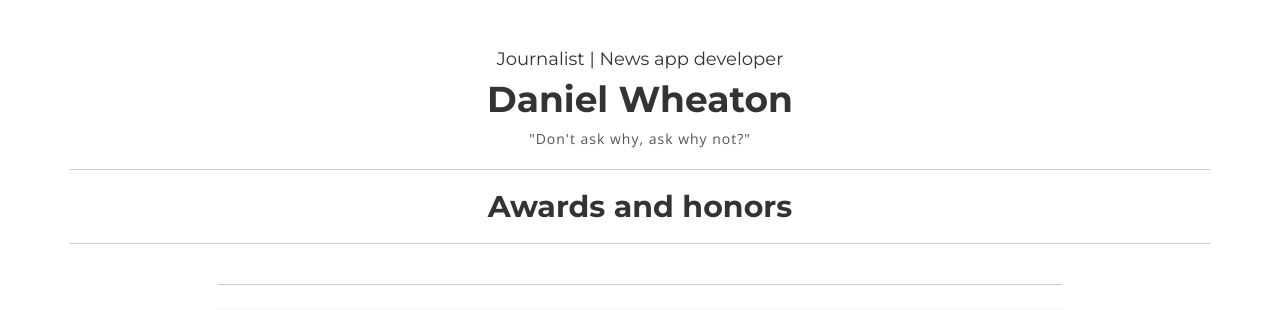
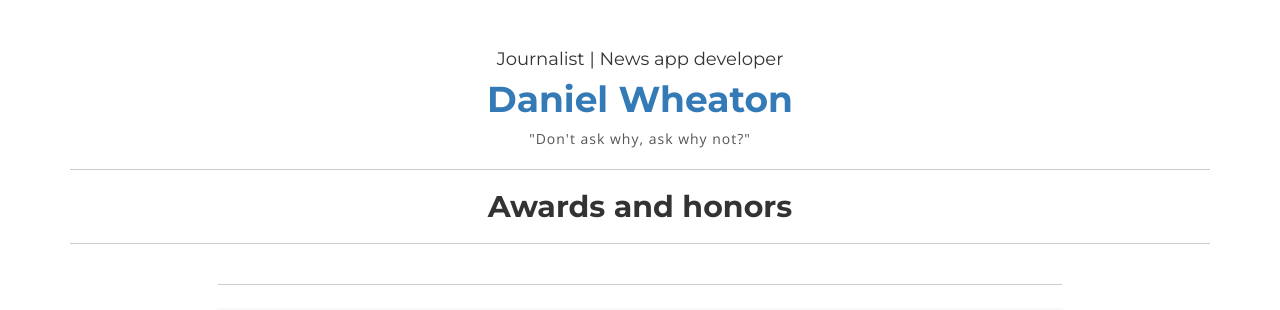
Before and after one commit to dwheaton2011/dwheaton2011.github.io, a plain HTML site: page awards.html in a window 1280 px wide. Shown: the top 310 px of the page. Drawn offline with nearby package versions, Linux system fonts and the light colour scheme.

Commit message:
Updated links

```diff
--- a/awards.html
+++ b/awards.html
@@ -14,7 +14,7 @@
 <body>
 <div class='container'>
 	<h4 style='font-weight:400' class='top'>Journalist | News app developer</h4>
-	<h1>Daniel Wheaton</h1>
+	<h1><a href="http://dwheaton2011.github.io/" style="text-decoration: none">Daniel Wheaton</a></h1>
 	<p class='subtitle'>"Don't ask why, ask why not?"</p>
 	<hr class='divider'>
 	<h2>Awards and honors</h2>
```
Also changed, not shown: clips.html (+1 -2 lines).
